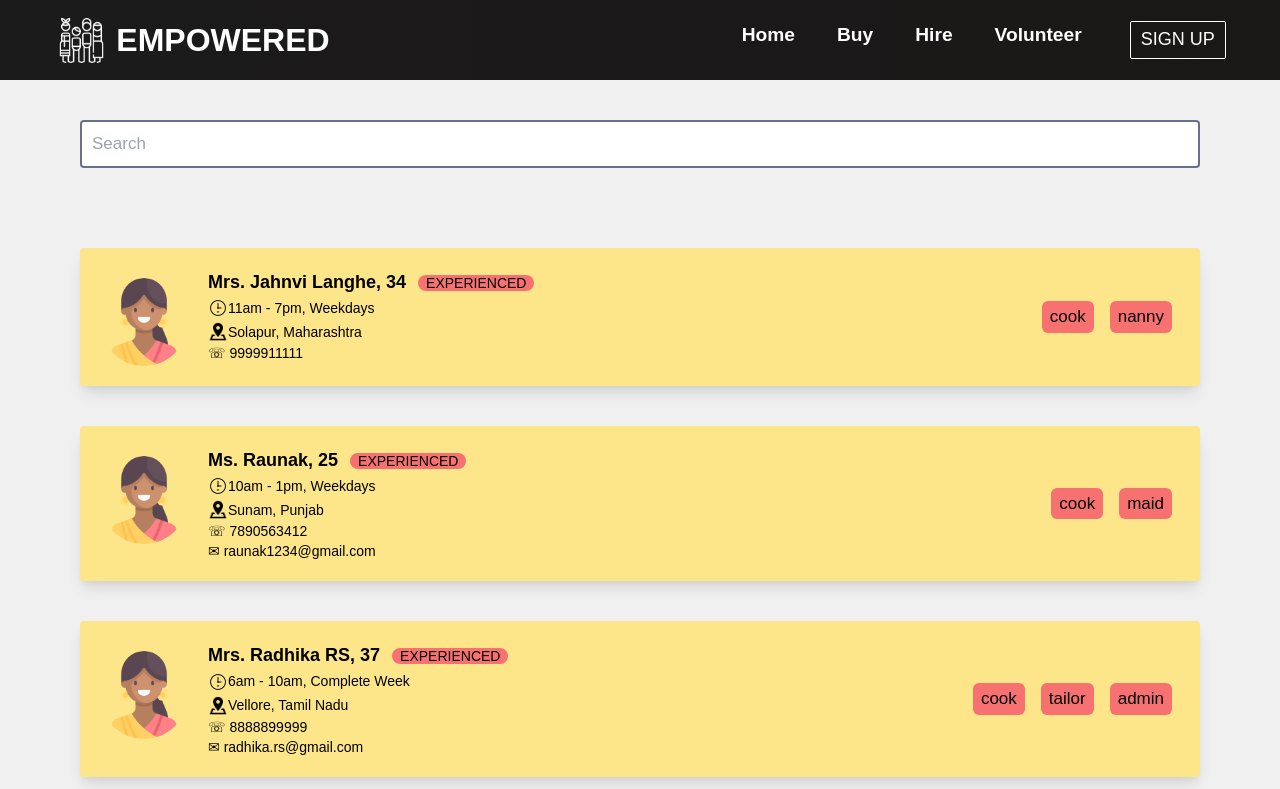
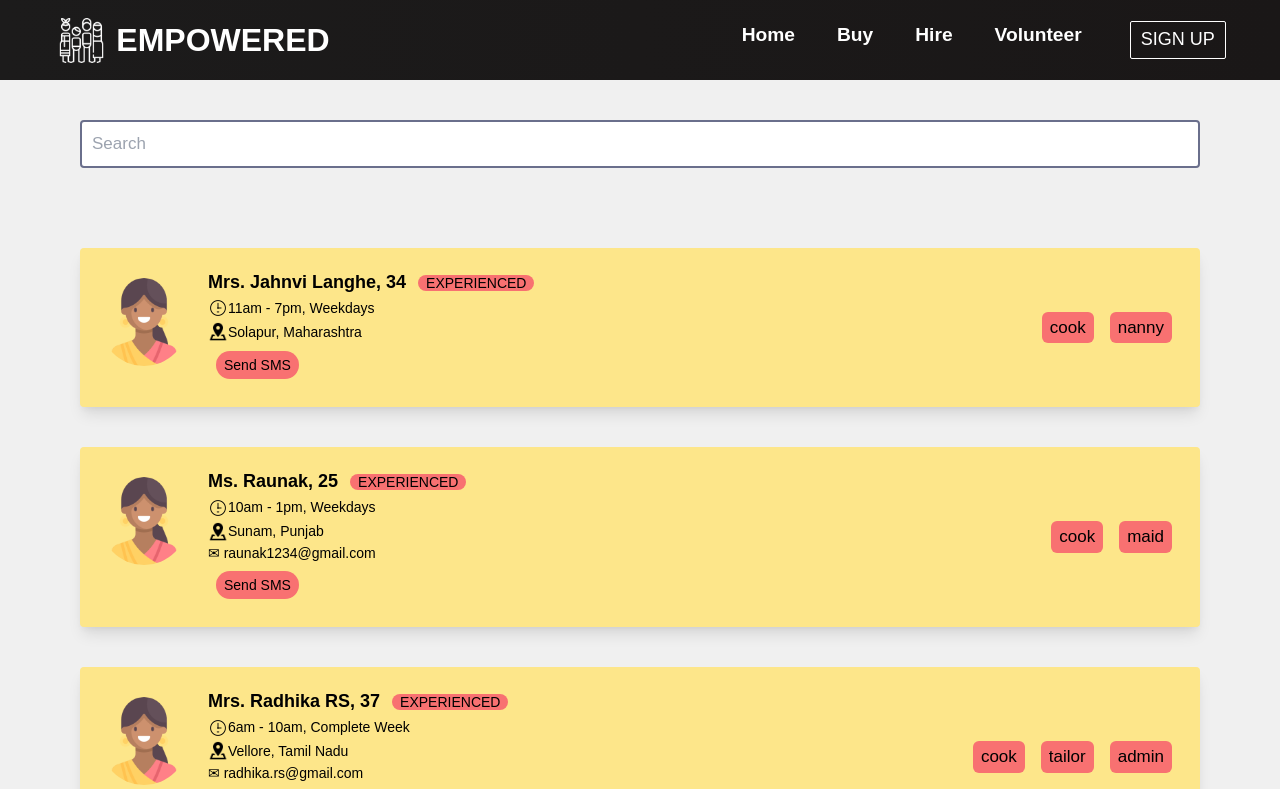
Before and after one commit to sn2606/Code-Divas-New, a React (Create React App) app in the folder code-divas/: page /hire in a window 1280 px wide. Shown: the top 789 px of the page. Built offline with nearby package versions, Linux system fonts and the light colour scheme.

Commit message:
Hire Profile Cards changed

```diff
--- a/code-divas/src/Components/SkillComponent.js
+++ b/code-divas/src/Components/SkillComponent.js
@@ -1,16 +1,18 @@
 import React from "react";
 import "./Hire.css";
+import { Button } from "./Button";
 import womanImg from "./images/woman.png";
 import locationImg from "./images/location.png";
 import timeImg from "./images/time.png";
 
 function renderContact(contactArray) {
-  if (contactArray.length === 1) {
-    return <p className="text-sm">&#x260F; {contactArray[0]}</p>;
-  } else if (contactArray.length === 2) {
+  // if (contactArray.length === 1) {
+  //   return <p className="text-sm">&#x260F; {contactArray[0]}</p>;
+  // } else
+  if (contactArray.length === 2) {
     return (
       <p className="text-sm">
-        &#x260F; {contactArray[0]} <br />
+        {/* &#x260F; {contactArray[0]} <br /> */}
         &#x2709; {contactArray[1]}
       </p>
     );
@@ -43,7 +45,10 @@ const SkillComponent = ({ skill }) => (
       <p className="cardInfo text-sm">
         {skill.locationCity}, {skill.locationState}
       </p>
+      <br />
       {renderContact(skill.contact)}
+      <button className="bg-red-400 m-2 p-1 pl-2 pr-2 rounded-full text-sm hover:bg-red-600">Send SMS</button>
+
     </div>
     <div className="flex flex-wrap items-center justify-center ml-auto">
       {skill.skills
```
